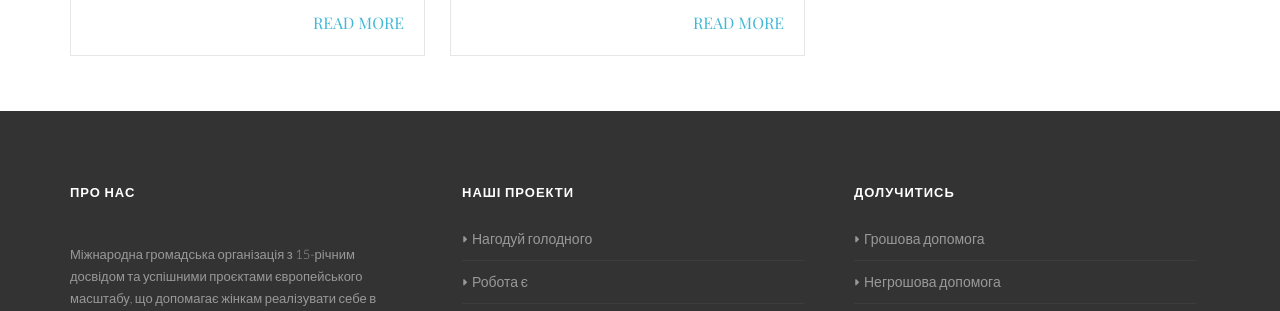
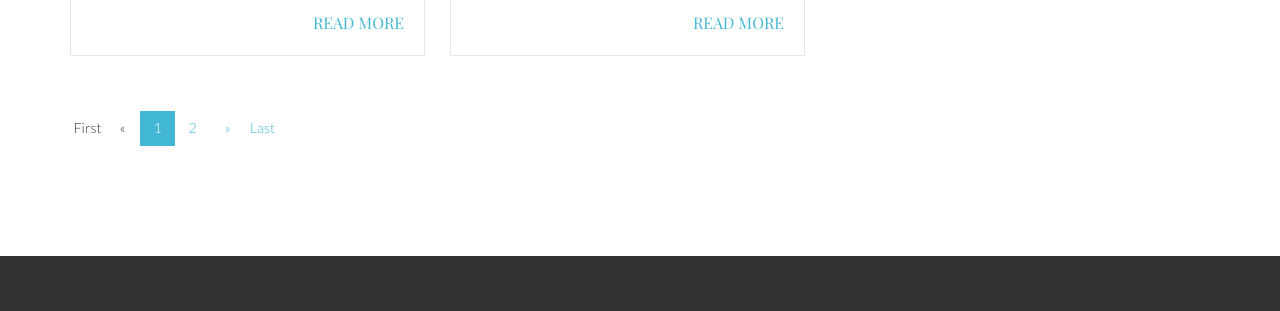
Before and after one commit to vm379/myrazomua, a website: page src/html/blog.html in a window 1280 px wide. Shown: the part 1311-1622 px from the top of the page. Drawn offline with nearby package versions, Linux system fonts and the light colour scheme; files that its build step writes are made by us from their sources; files whose address does not match are found by name.

Commit message:
blog post pagination and js slider fixing if slider does not exist

```diff
--- a/gulp/version.json
+++ b/gulp/version.json
@@ -1,3 +1,3 @@
 {
-    "main": "ccf58b70b2cdadc4e325d4ab73fe4b34"
+    "main": "d283650e329be9bf953b3172779516a2"
 }
--- a/src/html/blog.html
+++ b/src/html/blog.html
@@ -147,6 +147,34 @@
                                 </div>
                             </section>
                         </section>
+
+                        <div class="b-pagination">
+                            <ul class="pagination">
+                                <li class="page-item disabled">
+                                    <span class="page-link">First</span>
+                                </li>
+
+                                <li class="page-item disabled">
+                                    <span class="page-link">«</span>
+                                </li>
+
+                                <li class="page-item active">
+                                    <a class="page-link" href="blog/">1</a>
+                                </li>
+
+                                <li class="page-item">
+                                    <a class="page-link" href="blog/?page=2">2</a>
+                                </li>
+
+                                <li class="page-item">
+                                    <a class="page-link" href="blog/?page=2">»</a>
+                                </li>
+
+                                <li class="page-item">
+                                    <a class="page-link" href="blog/?page=2">Last</a>
+                                </li>
+                            </ul>
+                        </div>
                     </div>
 
                     <aside class="aside">
--- a/src/js/main-slider.js
+++ b/src/js/main-slider.js
@@ -16,8 +16,10 @@ const timeout = 10000;
 let slide = startFromSlide();
 let timeoutId;
 
+if (slides.length != 0) {
     start();
     miniaturesInitialize();
+}
 
 function start() {
     timeoutId = setTimeout(run, timeout);
@@ -105,8 +107,6 @@ function startFromSlide() {
 }
 
 function miniaturesInitialize() {
-
-    if (miniatures != 0) {
     for (let i = 0; i < miniatures.length; i++) {
         miniatures[i].addEventListener('click', function () {
             stop();
@@ -119,4 +119,3 @@ function miniaturesInitialize() {
         });
     }
 }
-}
--- a/src/scss/main.scss
+++ b/src/scss/main.scss
@@ -31,6 +31,7 @@
 
 @import "./layout/article";
 @import "./layout/aside";
+@import "./page/pagination";
 
 @import "./page/404";
 
--- /dev/null
+++ b/src/scss/page/_pagination.scss
@@ -0,0 +1,63 @@
+.b-pagination {
+
+    @include media-breakpoint-only(xxl) {}
+
+    @include media-breakpoint-only(xl) {}
+
+    @include media-breakpoint-only(lg) {}
+
+    @include media-breakpoint-only(md) {}
+
+    @include media-breakpoint-only(sm) {
+        display: flex;
+        flex-direction: row;
+        justify-content: center;
+    }
+
+    @include media-breakpoint-only(xs) {
+        display: flex;
+        flex-direction: row;
+        justify-content: center;
+    }
+}
+
+.pagination {
+    display: flex;
+    flex-direction: row;
+
+    .page-item {
+        margin: 55px 0;
+
+        .page-link {
+            width: 35px;
+            height: 35px;
+
+            display: flex;
+            flex-direction: row;
+            justify-content: center;
+            align-items: center;
+
+            color: #42b8d4;
+            font-size: 14px;
+
+            &:hover {
+                color: #333333;
+            }
+        }
+    }
+
+    .active {
+
+        .page-link {
+            background-color: #42b8d4;
+            color: #ffffff;
+        }
+    }
+
+    .disabled {
+
+        .page-link {
+            color: #333333;
+        }
+    }
+}
```
Lines whose indentation alone changed are shown as unchanged.
